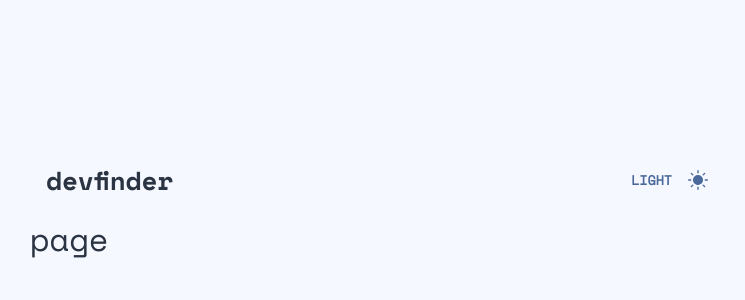
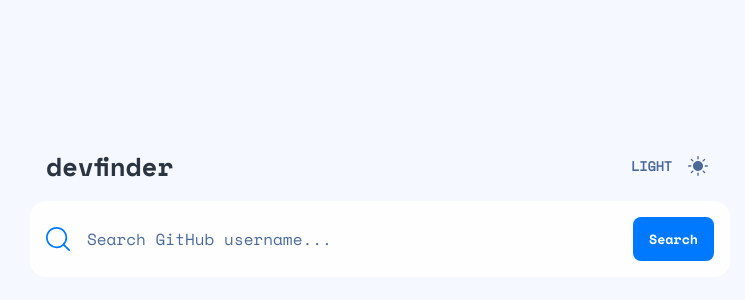
Before and after one commit to frnrx/github-user-search-tool, a React (Create React App) app: page / in a window 1280 px wide. Shown: the part 196-496 px from the top of the page, without its empty margins (260-1005 px from the left). Built offline with nearby package versions, Linux system fonts and the light colour scheme.

Commit message:
Add SearchBar component

```diff
--- a/src/components/Header/styles.ts
+++ b/src/components/Header/styles.ts
@@ -10,20 +10,20 @@ export const ThemeToggle = styled.button`
   align-items: center;
   height: min-content;
   cursor: pointer;
-  color: ${(props) => props.theme.colors.toggleIdle};
+  color: ${(props) => props.theme.colors.textIdle};
 
   & > svg {
     padding-left: 16px;
   }
 
   & > svg > path {
-    fill: ${(props) => props.theme.colors.toggleIdle};
+    fill: ${(props) => props.theme.colors.textIdle};
   }
 
   &:hover {
-    color: ${(props) => props.theme.colors.toggleHover};
+    color: ${(props) => props.theme.colors.textHover};
     & > svg > path {
-      fill: ${(props) => props.theme.colors.toggleHover};
+      fill: ${(props) => props.theme.colors.textHover};
     }
   }
 `;
--- /dev/null
+++ b/src/components/SearchBar/index.tsx
@@ -0,0 +1,32 @@
+import React, { useState } from "react";
+import { ReactComponent as SearchSVG } from "../../styles/assets/icons/icon-search.svg";
+import { Button, Container, ErrorMessage, Input, Wrapper } from "./styles";
+
+type SearchBarProps = {
+  handleSearch: (value: string) => void;
+  error?: boolean;
+};
+
+const SearchBar = ({ handleSearch, error }: SearchBarProps) => {
+  const [searchValue, setSearchValue] = useState<string>("");
+  return (
+    <Container>
+      <Wrapper>
+        <SearchSVG />
+        <Input
+          id="username"
+          name="username"
+          aria-label="username"
+          placeholder="Search GitHub username..."
+          onChange={(event) => setSearchValue(event.target.value)}
+        />
+      </Wrapper>
+      <Wrapper>
+        {error && <ErrorMessage>No results</ErrorMessage>}
+        <Button onClick={() => handleSearch(searchValue)}>Search</Button>
+      </Wrapper>
+    </Container>
+  );
+};
+
+export default SearchBar;
--- /dev/null
+++ b/src/components/SearchBar/styles.ts
@@ -0,0 +1,63 @@
+import styled from "styled-components";
+import { H3 } from "../Typography";
+
+export const Container = styled.div`
+  display: flex;
+  background-color: ${(props) => props.theme.colors.background2};
+  padding: 16px;
+  border-radius: 16px;
+  align-items: center;
+  justify-content: space-between;
+  & > svg {
+    width: 30px;
+  }
+`;
+
+export const Input = styled.input`
+  background-color: transparent;
+  border: none;
+  color: ${(props) => props.theme.colors.text};
+  padding-left: 16px;
+  font-size: 16px;
+  line-height: 24px;
+  font-family: "SpaceMono";
+  min-width: 250px;
+  &::placeholder {
+    color: ${(props) => props.theme.colors.textIdle};
+    overflow: visible;
+    width: 100%;
+    text-overflow: ellipsis;
+  }
+  &:focus {
+    outline: none;
+  }
+  @media (max-width: 768px) {
+    font-size: 14px;
+    min-width: 210px;
+  }
+`;
+
+// This button could be turned into a shared component in the future
+export const Button = styled.button`
+  background-color: ${(props) => props.theme.colors.primary};
+  border: none;
+  border-radius: 8px;
+  padding: 12px 16px;
+  cursor: pointer;
+  color: ${(props) => props.theme.colors.white};
+  font-family: "SpaceMonoBold";
+  @media (max-width: 768px) {
+    font-size: 14px;
+  }
+`;
+
+export const ErrorMessage = styled(H3)`
+  color: ${(props) => props.theme.colors.error};
+  white-space: nowrap;
+  margin: 0 16px;
+`;
+
+export const Wrapper = styled.div`
+  display: flex;
+  align-items: center;
+`;
--- a/src/index.css
+++ b/src/index.css
@@ -13,7 +13,6 @@
 body {
   margin: 0;
   font-family: "SpaceMono";
-  font-size: 32px;
 }
 
 code {
--- a/src/pages/DevFinder/index.tsx
+++ b/src/pages/DevFinder/index.tsx
@@ -1,10 +1,15 @@
 import React from "react";
+import SearchBar from "../../components/SearchBar";
 
 const DevFinder = () => {
   //WIP
+
+  const handleSearch = (searchValue: string) => {
+    console.log("searchValue", searchValue);
+  };
   return (
     <div>
-      <div>page</div>
+      <SearchBar handleSearch={handleSearch} />
     </div>
   );
 };
--- a/src/styles/theme.ts
+++ b/src/styles/theme.ts
@@ -7,8 +7,10 @@ const theme = {
       disabled: "#F6F8FF",
       background1: "#F6F8FF",
       background2: "#FEFEFE",
-      toggleIdle: "#4B6A9B",
-      toggleHover: "#2B3442",
+      textIdle: "#4B6A9B",
+      textHover: "#2B3442",
+      white: "#FFFFFF",
+      error: "#cc0000",
     },
   },
   darkTheme: {
@@ -19,8 +21,10 @@ const theme = {
       disabled: "#F6F8FF",
       background1: "#141D2F",
       background2: "#1E2A47",
-      toggleIdle: "#FFFFFF",
-      toggleHover: "#4B6A9B",
+      textIdle: "#FFFFFF",
+      textHover: "#4B6A9B",
+      white: "#FFFFFF",
+      error: "#cc0000",
     },
   },
 };
```
Also changed, not shown: 1 other file (tests, documents, lock files or other folders).
